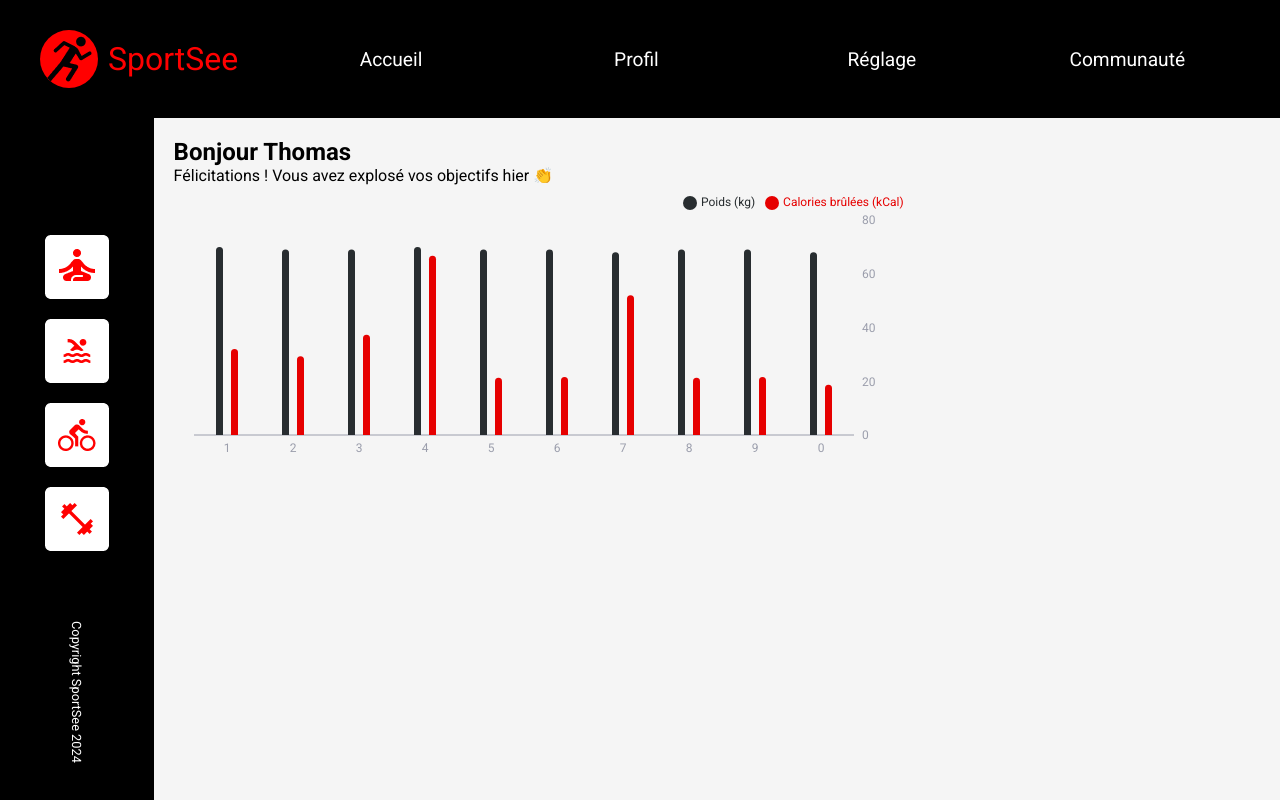
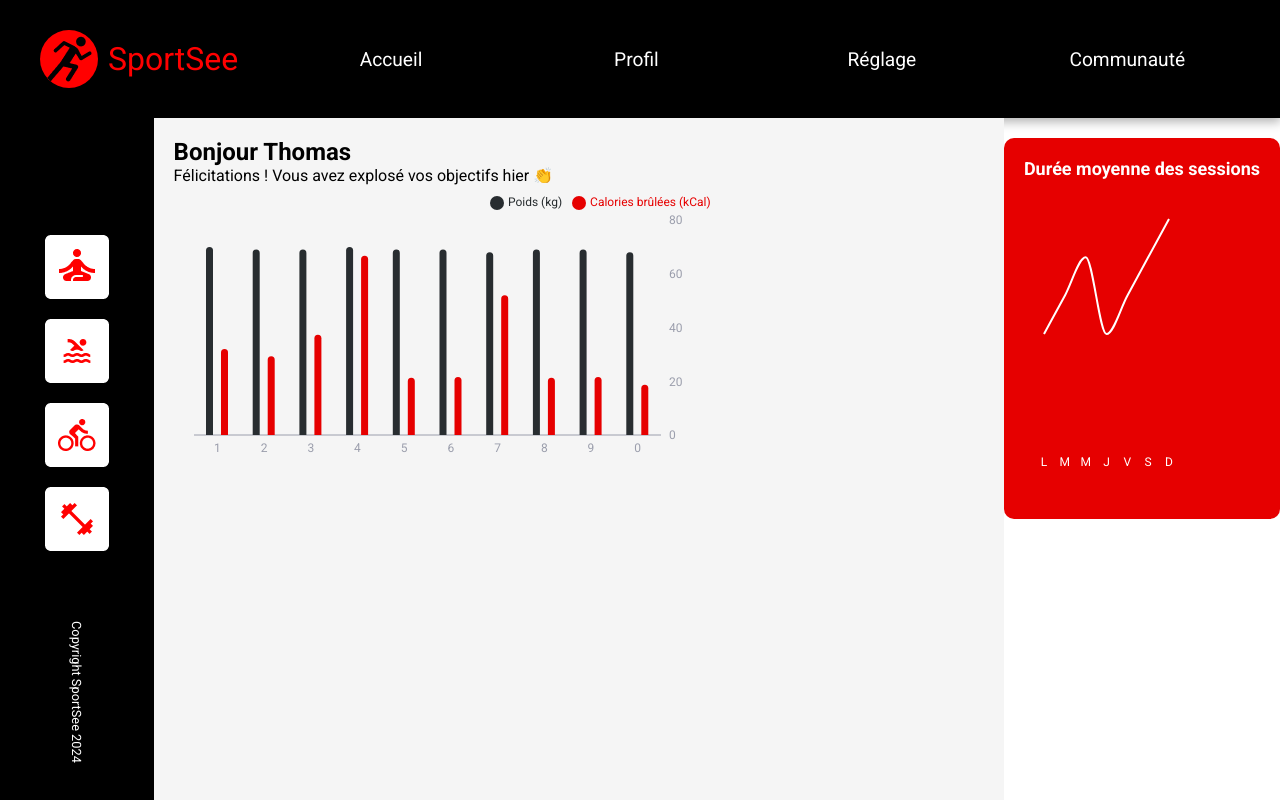
Before and after one commit to flowxt/SportSeeOC, a React (Vite) app: page / in a window 1280 px wide. Built offline with nearby package versions, Linux system fonts and the light colour scheme.

Commit message:
graphics

```diff
--- a/src/components/Graphics.jsx
+++ b/src/components/Graphics.jsx
@@ -1,11 +1,68 @@
-import React from 'react';
+import React, { useEffect, useState } from 'react';
+import { LineChart, Line, XAxis, YAxis, Tooltip, ResponsiveContainer } from 'recharts';
+import sessionData from '../mocks/average-sessions.json';
+
 
 const Graphics = () => {
+    const [data, setData] = useState([]);
+
+    // Je charge mes données au chargement du composant
+    useEffect(() => {
+// Je convertis les jours en nom de jours
+const days = ['L', 'M', 'M', 'J', 'V', 'S', 'D'];
+const formattedData = sessionData.sessions.map ((session) => ({
+    ...session,
+    day: days[session.day - 1], // Remplace les numéros de jours par les lettres correspondantes
+}));
+setData (formattedData);
+
+    }, []);
+
     return (
-        <div>
-
+        <div className="average-session-chart">
+          <h2 className="chart-title">Durée moyenne des sessions</h2>
+          {data.length > 0 ? (
+            <ResponsiveContainer width="70%" height={300}>
+              <LineChart data={data} margin={{ top: 20, right: 20, left: 20, bottom: 20 }}>
+                {/* Axe X : Jours */}
+                <XAxis
+                  dataKey="day"
+                  tickLine={false}
+                  axisLine={false}
+                  tick={{ fontSize: 12, fill: '#FFFFFF' }}
+                />
+                {/* Axe Y (masqué) */}
+                <YAxis hide />
+                {/* Info-bulle */}
+                <Tooltip
+                  contentStyle={{
+                    backgroundColor: '#FFFFFF',
+                    color: '#000000',
+                    borderRadius: 5,
+                    fontSize: 12,
+                  }}
+                  formatter={(value) => `${value} min`}
+                  cursor={{
+                    stroke: '#E60000',
+                    strokeWidth: 2,
+                  }}
+                />
+                {/* Ligne */}
+                <Line
+                  type="monotone"
+                  dataKey="sessionLength"
+                  stroke="#FFFFFF"
+                  strokeWidth={2}
+                  dot={false}
+                  activeDot={{ r: 8, fill: '#FFFFFF', stroke: '#E60000', strokeWidth: 2 }}
+                />
+              </LineChart>
+            </ResponsiveContainer>
+          ) : (
+            <p>Chargement des données...</p>
+          )}
         </div>
-    );
-};
+      );
+    };
 
 export default Graphics;
--- a/src/pages/Accueil.jsx
+++ b/src/pages/Accueil.jsx
@@ -3,6 +3,7 @@ import HorizontalNavBar from '../components/HorizontalNavBar';
 import VerticalNavBar from '../components/VerticalNavBar';
 import UserInfo from '../components/UserInfo';
 import DailyActivity from '../components/DailyActivity';
+import Graphics from '../components/Graphics';
 
 const Accueil = () => {
     return (
@@ -20,6 +21,9 @@ const Accueil = () => {
                 <UserInfo />
                 <DailyActivity />
             </div>
+            <div className='linechart'>
+               <Graphics />
+            </div>
         </div>
     </div>
 );
--- /dev/null
+++ b/src/styles/components/_AverageSessionDuration.scss
@@ -0,0 +1,24 @@
+.average-session-chart {
+    background-color: #E60000;
+    border-radius: 10px;
+    padding: 20px;
+    color: #FFFFFF;
+    margin: 20px auto;
+
+    .chart-title {
+      font-size: 18px;
+      font-weight: bold;
+      text-align: center;
+      margin-bottom: 20px;
+    }
+
+    .recharts-tooltip-wrapper {
+      font-size: 12px;
+    }
+
+    .recharts-active-dot {
+      stroke: #FFFFFF;
+      fill: #E60000;
+      r: 8;
+    }
+  }
--- a/src/styles/index.scss
+++ b/src/styles/index.scss
@@ -1,3 +1,4 @@
 @use "./settings";
 @use "./components/HorizontalNavBar";
 @use "./components/VerticalNavBar";
+@use "./components/AverageSessionDuration";
```
